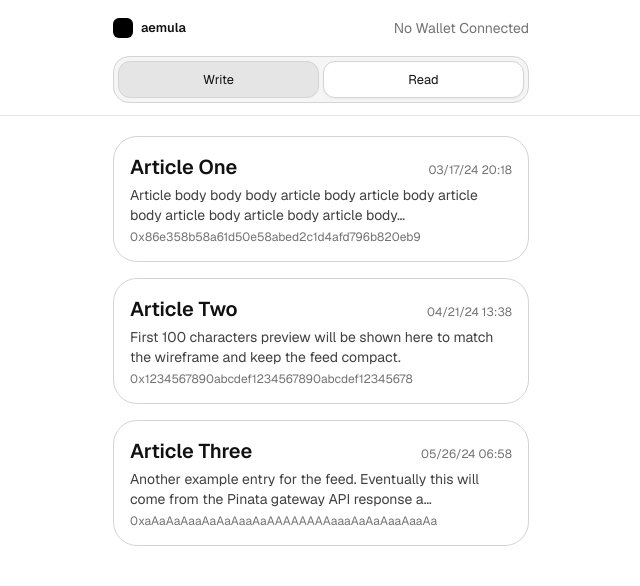
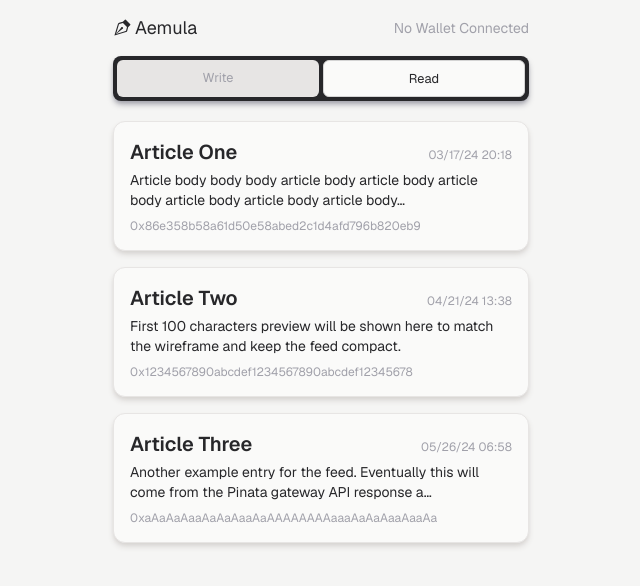
Before and after one commit to AemulaDev/aemula-ethglobal, a Next.js app in the folder frontend/: page /read in a window 1280 px wide. Shown: the top 586 px of the page, without its empty margins (319-959 px from the left). Built offline with nearby package versions, Linux system fonts and the light colour scheme; no server answers; what @coinbase/onchainkit would draw is missing.

Commit message:
:zap: cleaning up theming

```diff
--- a/frontend/app/article/[cid]/page.tsx
+++ b/frontend/app/article/[cid]/page.tsx
@@ -4,29 +4,31 @@ import { formatTimestamp } from "@/lib/format";
 export default function ArticlePage({ params }) {
   const article = mockArticles.find((a) => a.cid === params.cid);
 
+  const formattedAuthor = `${article?.author.slice(0, 5)}...${article?.author.slice(-3)}`
+
   if (!article) {
     return <div className="text-sm text-neutral-600">Article not found.</div>;
   }
 
   return (
-    <article className="rounded-3xl border border-neutral-300 p-5">
-      <h1 className="text-3xl font-semibold text-center mb-1">{article.title}</h1>
-      <div className="text-center text-sm text-neutral-600">
-        Author: {article.author}
+    <article className="rounded-3xl bg-stone-50 border border-stone-200 shadow-lg shadow-stone-300 p-5">
+      <div className="text-3xl text-zinc-800 font-semibold text-center mb-1">{article.title}</div>
+      <div className="text-center text-sm text-zinc-400">
+        Author: {formattedAuthor}
       </div>
-      <div className="text-center text-sm text-neutral-600 mb-3">
+      <div className="text-center text-sm text-zinc-400 mb-3">
         {formatTimestamp(article.timestamp)}
       </div>
-      <hr className="border-neutral-200 mb-4" />
-      <div className="text-base leading-7">
+      <hr className="border-stone-600 mb-4" />
+      <div className="text-base leading-7 text-zinc-800">
         {article.body}
       </div>
 
       <div className="flex justify-between pt-6">
-        <button className="px-4 py-2 rounded-xl border border-neutral-300 hover:bg-neutral-50">
+        <button className="px-4 py-2 rounded-xl bg-zinc-800 text-stone-100 shadow-md shadow-zinc-600 hover:bg-zinc-600">
           Disagree
         </button>
-        <button className="px-4 py-2 rounded-xl border border-neutral-300 hover:bg-neutral-50">
+        <button className="px-4 py-2 rounded-xl bg-zinc-800 text-stone-100 shadow-md shadow-zinc-600 hover:bg-zinc-600">
           Support
         </button>
       </div>
--- a/frontend/app/components/ArticlePreview.tsx
+++ b/frontend/app/components/ArticlePreview.tsx
@@ -9,14 +9,14 @@ export default function ArticlePreview({ article }) {
   return (
     <Link
       href={`/article/${article.cid}`}
-      className="block rounded-3xl border border-neutral-300 p-4 hover:bg-neutral-50 transition"
+      className="block p-4 bg-stone-50 rounded-xl border border-stone-200 shadow-md shadow-stone-300 hover:bg-stone-100 transition"
     >
-      <div className="flex items-baseline justify-between gap-4">
-        <h2 className="text-xl font-semibold">{article.title}</h2>
-        <time className="text-xs text-neutral-500">{formatTimestamp(article.timestamp)}</time>
+      <div className="flex items-baseline justify-between gap-4 text-zinc-800">
+        <div className="text-xl font-semibold">{article.title}</div>
+        <time className="text-xs text-zinc-400">{formatTimestamp(article.timestamp)}</time>
       </div>
-      <p className="text-sm text-neutral-700 mt-1">{snippet}</p>
-      <div className="text-xs text-neutral-500 mt-1">{article.author}</div>
+      <div className="text-sm mt-1 text-zinc-800">{snippet}</div>
+      <div className="text-xs text-zinc-400 mt-2">{article.author}</div>
     </Link>
   );
 };
--- a/frontend/app/components/Navbar.tsx
+++ b/frontend/app/components/Navbar.tsx
@@ -4,6 +4,7 @@ import Link from "next/link";
 import { usePathname } from "next/navigation";
 import { Address } from "@coinbase/onchainkit/identity";
 import SegmentedTabs from "../components/SegmentedTabs";
+import { BsVectorPen } from "react-icons/bs";
 
 export default function Navbar({ isWalletConnected }) {
   const pathname = usePathname();
@@ -12,23 +13,23 @@ export default function Navbar({ isWalletConnected }) {
   isWalletConnected = false;
 
   return (
-    <nav className="border-b border-neutral-200x">
-      <div className="max-w-md mx-auto h-14 flex items-center justify-between px-4">
-        <Link href="/read" className="flex items-center gap-2">
-          <div className="h-5 w-5 rounded-md bg-black" />
-          <span className="font-semibold">aemula</span>
+    <nav className="">
+      <div className="max-w-md mx-auto h-14 flex items-center justify-between px-4 text-lg">
+        <Link href="/read" className="flex items-center gap-1 text-zinc-800">
+          <BsVectorPen />
+          <span className="">Aemula</span>
         </Link>
 
-        <div className="text-sm text-neutral-700 flex items-center gap-2">
+        <div className="text-sm text-zinc-400 flex items-center gap-2">
           {isWalletConnected ? (
-            <Address className="text-sm" />
+            <Address className="" />
           ) : (
-            <span className="text-neutral-500">No Wallet Connected</span>
+            <span className="">No Wallet Connected</span>
           )}
         </div>
       </div>
 
-      <div className="max-w-md mx-auto px-4 pb-3">
+      <div className="max-w-md mx-auto px-4">
         <SegmentedTabs active={tab} />
       </div>
     </nav>
--- a/frontend/app/components/SegmentedTabs.tsx
+++ b/frontend/app/components/SegmentedTabs.tsx
@@ -4,20 +4,20 @@ import Link from "next/link";
 
 export default function SegmentedTabs({ active }) {
   return (
-    <div className="w-full rounded-2xl border border-neutral-300 p-1 bg-neutral-100">
-      <div className="grid grid-cols-2 gap-1">
+    <div className="w-full rounded-lg p-1 bg-zinc-800 shadow-md shadow-zinc-400">
+      <div className="grid grid-cols-2 gap-1 text-md">
         <Link
           href="/write"
-          className={`text-center py-2 rounded-xl border border-neutral-300 ${
-            active === "write" ? "bg-white shadow-sm" : "bg-neutral-200 hover:bg-neutral-50"
+          className={`text-center py-2 rounded-md ${
+            active === "write" ? "bg-stone-50 shadow-sm text-zinc-800" : "bg-stone-200 text-zinc-400 hover:bg-stone-100"
           }`}
         >
           Write
         </Link>
         <Link
           href="/read"
-          className={`text-center py-2 rounded-xl border border-neutral-300 ${
-            active === "read" ? "bg-white shadow-sm" : "bg-neutral-200 hover:bg-neutral-50"
+          className={`text-center py-2 rounded-md border border-neutral-300 ${
+            active === "read" ? "bg-stone-50 shadow-sm text-zinc-800" : "bg-stone-200 text-zinc-400 hover:bg-stone-100"
           }`}
         >
           Read
--- a/frontend/app/layout.tsx
+++ b/frontend/app/layout.tsx
@@ -51,7 +51,7 @@ export default function RootLayout({
 
   return (
     <html lang="en">
-      <body className="bg-background min-h-screen">
+      <body className="bg-stone-100 min-h-screen">
         <Providers>
           <Navbar isWalletConnected={isWalletConnected} />
           <div className="max-w-md mx-auto px-4 py-5">{children}</div>
--- a/frontend/package.json
+++ b/frontend/package.json
@@ -16,6 +16,7 @@
     "next": "^15.3.3",
     "react": "^18",
     "react-dom": "^18",
+    "react-icons": "^5.5.0",
     "vercel": "^46.0.1",
     "viem": "^2.27.2",
     "wagmi": "^2.16.0"
```
Also changed, not shown: 1 other file (tests, documents, lock files or other folders).
